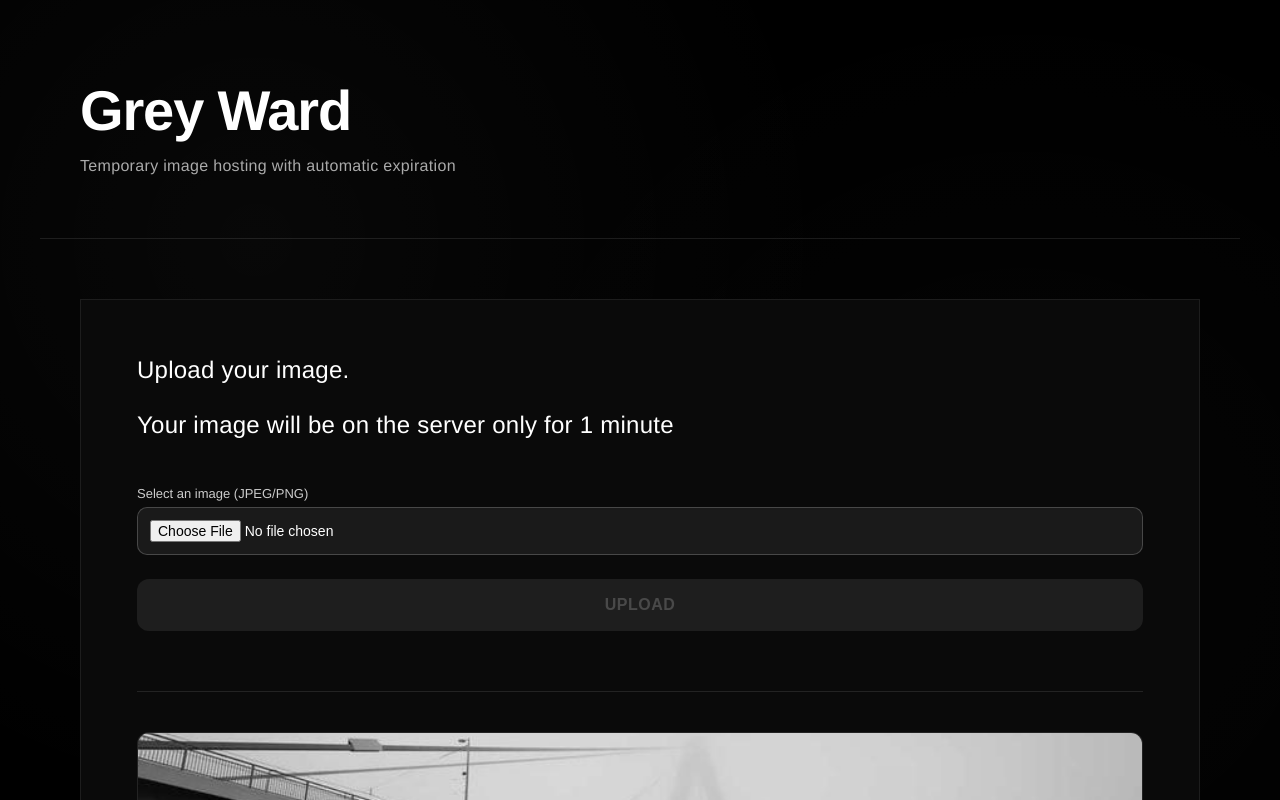
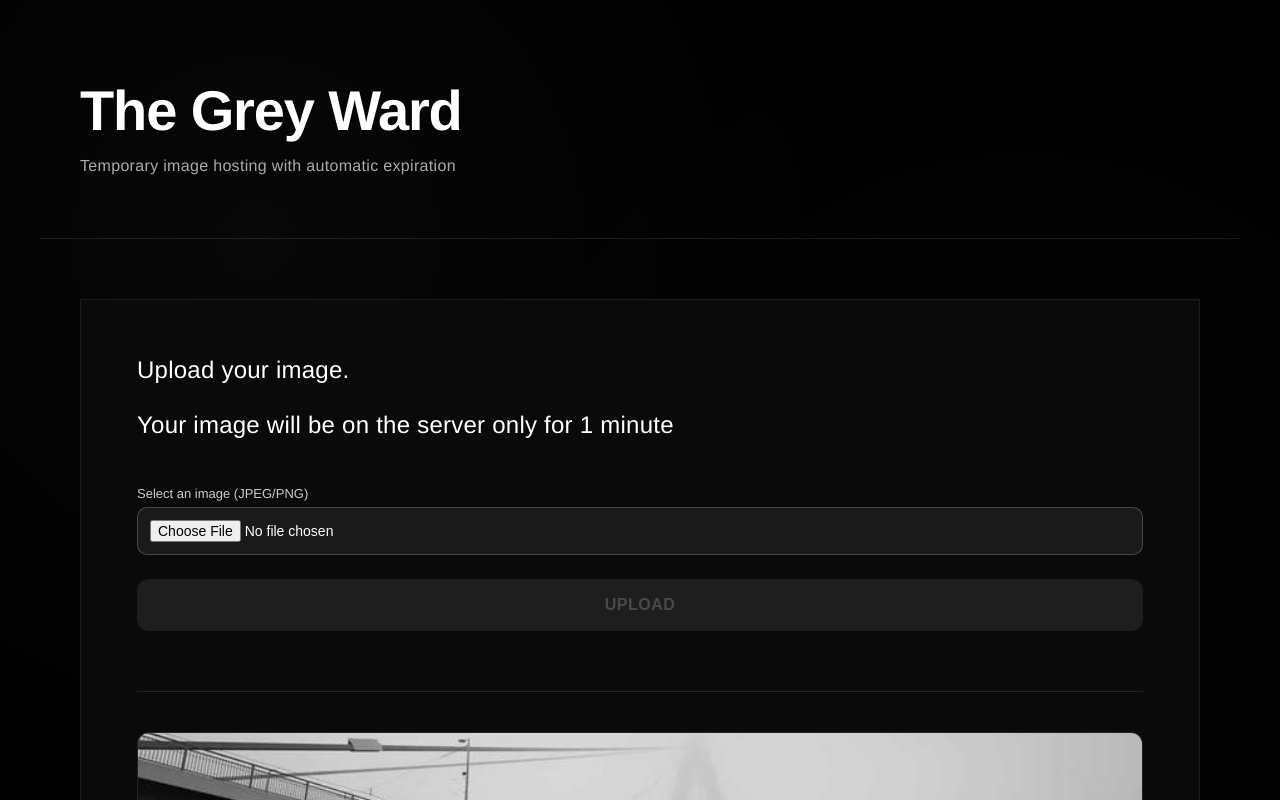
Before and after one commit to seshumadhav/image-hospital, a React (Vite) app in the folder ui/: page / in a window 1280 px wide. Shown: the top 800 px of the page. Built offline with nearby package versions, Linux system fonts and the light colour scheme.

Commit message:
Update title to 'The Grey Ward' and prepare for deployment
- Change title from 'Grey Ward' to 'The Grey Ward' in App.tsx and index.html
- Make API URL configurable via VITE_API_URL environment variable for production
- Add DEPLOYMENT.md with step-by-step AWS deployment guide

```diff
--- a/ui/index.html
+++ b/ui/index.html
@@ -2,7 +2,7 @@
 <html lang="en">
   <head>
     <meta charset="UTF-8" />
-    <title>Grey Ward</title>
+    <title>The Grey Ward</title>
     <meta name="viewport" content="width=device-width, initial-scale=1.0" />
   </head>
   <body>
--- a/ui/src/App.tsx
+++ b/ui/src/App.tsx
@@ -59,8 +59,9 @@ export const App: React.FC = () => {
       const formData = new FormData();
       formData.append('file', file);
 
-      // Call backend directly to avoid any proxy issues
-      const res = await fetch('http://localhost:3000/upload', {
+      // Use environment variable for API URL, fallback to localhost for dev
+      const apiUrl = import.meta.env.VITE_API_URL || 'http://localhost:3000';
+      const res = await fetch(`${apiUrl}/upload`, {
         method: 'POST',
         body: formData,
       });
@@ -107,7 +108,7 @@ export const App: React.FC = () => {
   return (
     <div className="page">
       <header className="page-header">
-        <h1 className="page-heading">Grey Ward</h1>
+        <h1 className="page-heading">The Grey Ward</h1>
         <p className="page-caption">Temporary image hosting with automatic expiration</p>
       </header>
       <main className="page-content">
```
Also changed, not shown: 1 other file (tests, documents, lock files or other folders).
